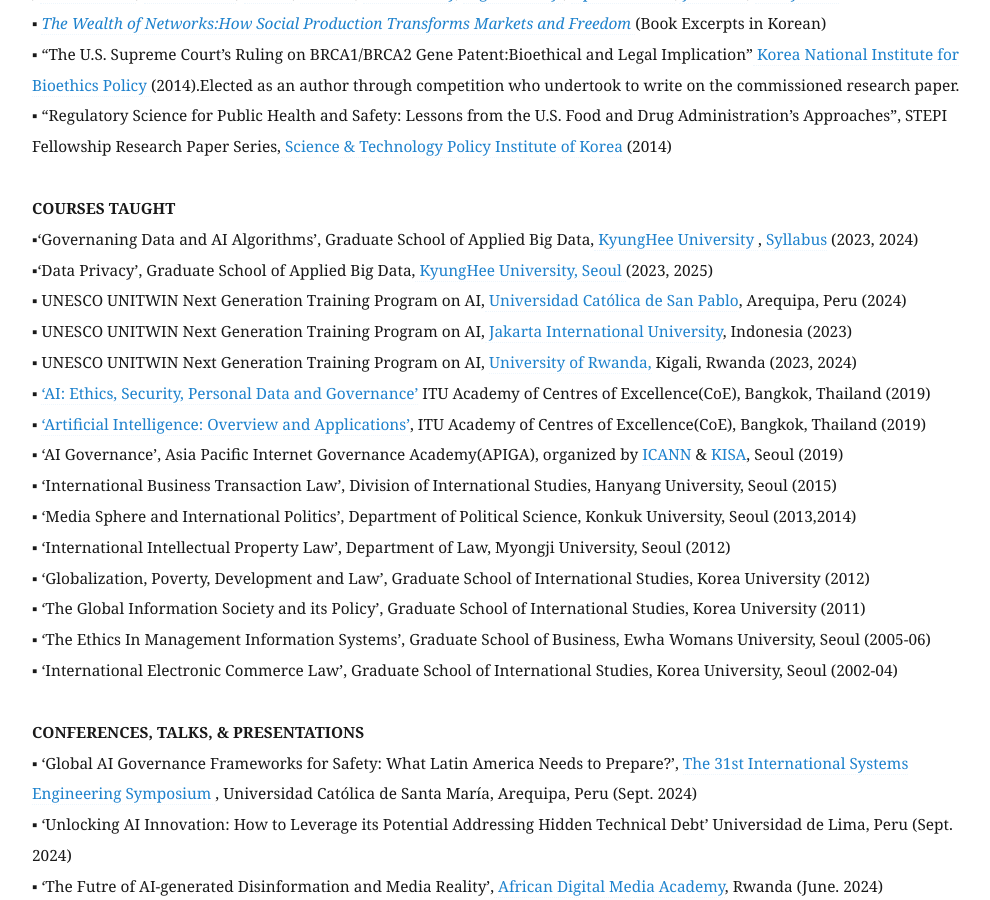
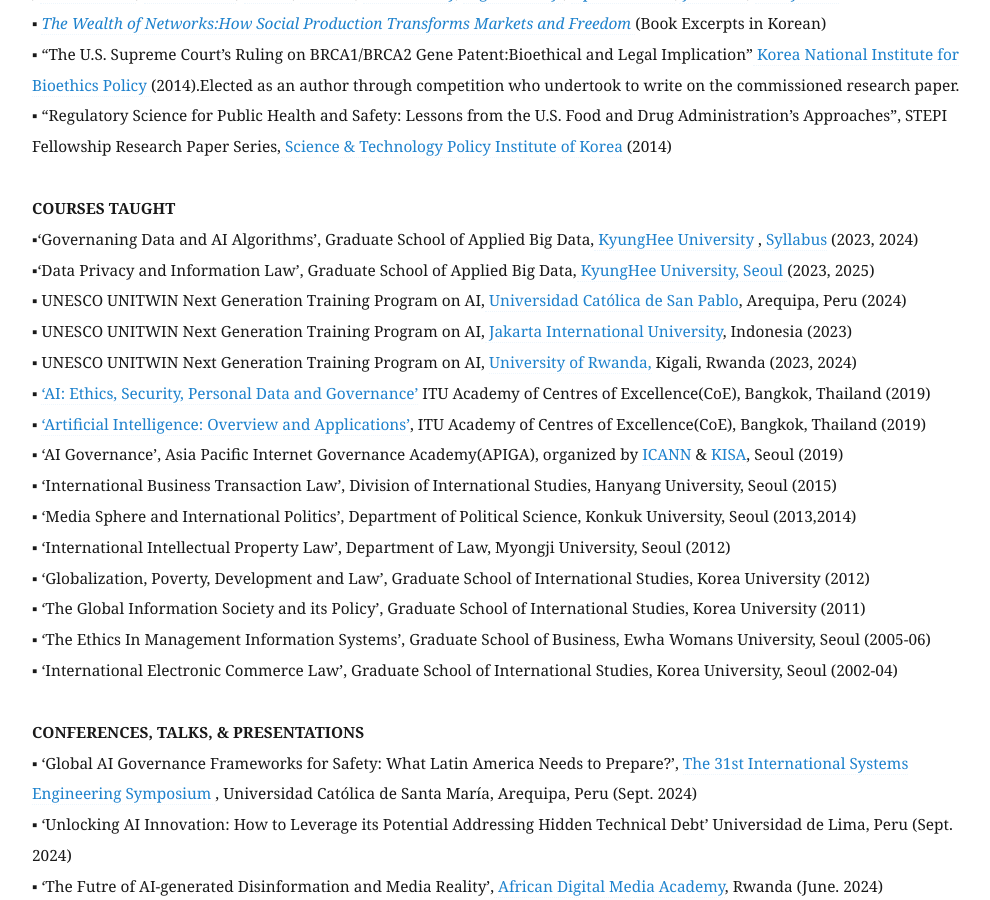
Before and after one commit to eunchangchoi/eunchangchoi.github.io, a Jekyll site: the page built from index.md, in a window 1280 px wide and 900 px high, scrolled down 4554 px. Shown: the whole window, without its empty margins (68-1058 px from the left). Built offline with Jekyll 4.4.1, drawn with Linux system fonts in a browser that asks for light colours.

Commit message:
Update index.md

```diff
--- a/index.md
+++ b/index.md
@@ -87,7 +87,7 @@
      <br>
  <strong> COURSES TAUGHT </strong> <br>
 ▪‘Governaning Data and AI Algorithms’, Graduate School of Applied Big Data,<a href="https://www.khu.ac.kr/eng/user/main/view.do"> KyungHee University </a>,<a href="https://t.ly/IyU_W"> Syllabus</a> (2023, 2024) <br>
-▪‘Data Privacy’, Graduate School of Applied Big Data,<a href="[https://bigdata21.khu.ac.kr/main/main.html"> KyungHee University, Seoul </a> (2023, 2025) <br>
+▪‘Data Privacy and Information Law’, Graduate School of Applied Big Data,<a href="https://bigdata21.khu.ac.kr/main/main.html/"> KyungHee University, Seoul </a> (2023, 2025) <br>
 ▪ UNESCO UNITWIN Next Generation Training Program on AI,<a href="https://ucsp.edu.pe/"> Universidad Católica de San Pablo</a>, Arequipa, Peru (2024) <br>
 ▪ UNESCO UNITWIN Next Generation Training Program on AI,<a href="https://jiu.ac/"> Jakarta International University</a>, Indonesia (2023)  <br>
 ▪ UNESCO UNITWIN Next Generation Training Program on AI, <a href="https://ur.ac.rw/"> University of Rwanda,</a> Kigali, Rwanda (2023, 2024) <br>
```
